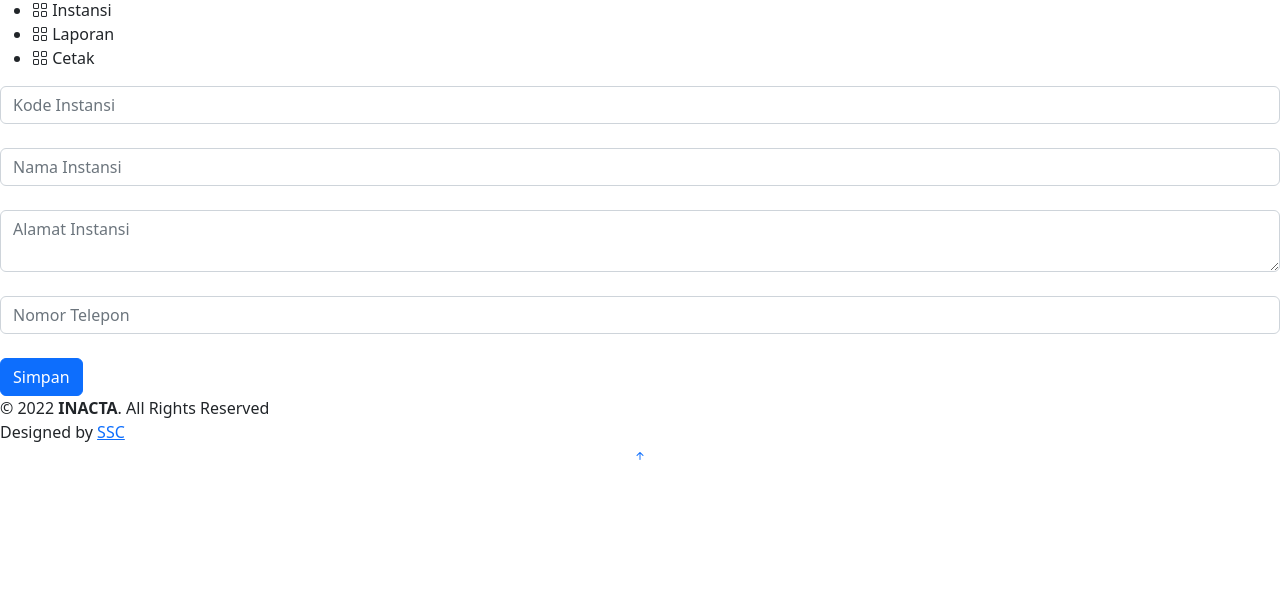
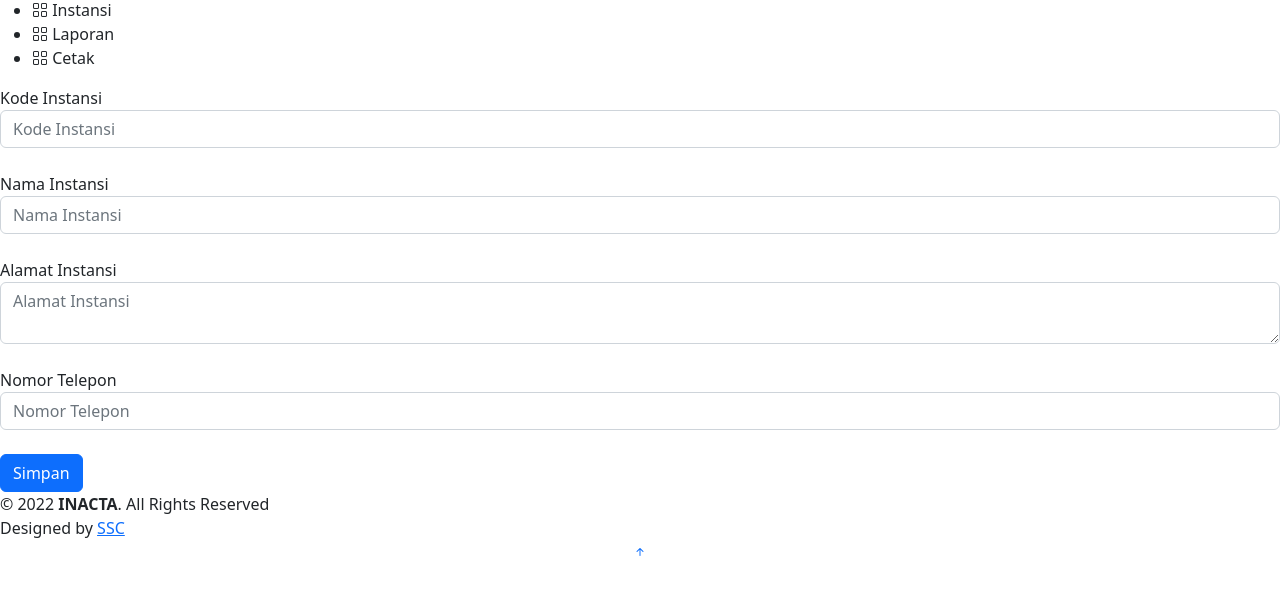
Before and after one commit to MohamadArdias/koperasi, a CodeIgniter app: page /koperasi/index.php/instansi/tambah in a window 1280 px wide. Shown: the part 130-725 px from the top of the page. Run offline with CodeIgniter, Linux system fonts and the light colour scheme; some libraries are stand-ins or nearby versions.

Commit message:
update tambah Instansi

```diff
--- a/application/views/instansi/index.php
+++ b/application/views/instansi/index.php
@@ -9,7 +9,7 @@ $this->load->view('templates/sidebar');
             <div class="row mt-3">
                 <div class="col-md-6">
                     <div class="alert alert-success alert-dismissible fade show" role="alert">
-                        Data instansi <strong>berhasil</strong> <?= $this->session->flashdata('flash'); ?>
+                        Data Instansi <strong>Berhasil</strong> <?= $this->session->flashdata('flash'); ?>
                     </div>
                 </div>
             </div>
@@ -18,8 +18,8 @@ $this->load->view('templates/sidebar');
         <div class="mt-3">
             <a href="<?= base_url(); ?>index.php/Instansi/tambah" class="btn btn-primary">Tambah Instansi</a>
         </div>
-        <table class="table">
-            <thead>
+        <table class="table table-bordered mt-3">
+            <thead class="table-primary">
                 <tr>
                     <th>Kode Instansi</th>
                     <th>Nama Instansi</th>
--- a/application/views/instansi/tambah.php
+++ b/application/views/instansi/tambah.php
@@ -5,21 +5,49 @@ $this->load->view('templates/sidebar');
 
 
 <form action="" method="POST">
+    <label for="KODE_INS" class="">Kode Instansi</label>
     <input type="text" name="KODE_INS" class="form-control" id="KODE_INS" placeholder="Kode Instansi" /> <br>
     <small class="form-text text-danger"><?= form_error('KODE_INS'); ?></small>
 
+    <label for="NAMA_INS" class="">Nama Instansi</label>
     <input type="text" name="NAMA_INS" class="form-control" id="NAMA_INS" placeholder="Nama Instansi" /> <br>
     <small class="form-text text-danger"><?= form_error('NAMA_INS'); ?></small>
 
+    <label for="ALM_INS" class="">Alamat Instansi</label>
     <textarea class="form-control" name="ALM_INS" placeholder="Alamat Instansi"></textarea> <br>
     <small class="form-text text-danger"><?= form_error('ALM_INS'); ?></small>
 
+    <label for="TLP_INS" class="">Nomor Telepon</label>
     <input type="text" name="TLP_INS" class="form-control" id="TLP_INS" placeholder="Nomor Telepon" /> <br>
     <small class="form-text text-danger"><?= form_error('TLP_INS'); ?></small>
 
     <button type="submit" name="tambah" class="btn btn-primary">Simpan</button>
 </form>
+<!--
+<div class="card">
+    <form action="" method="POST">
+        <div class="card-body row mt-4">
+            <div class="form-group row mb-2">
+                <label for="KODE_INS" class="col-sm-2 text-end control-label col-form-label">Kode Instansi</label>
+                <div class="col-sm-9">
+                    <div class="input-group input-group-sm">
+                        <i class="bi-person-fill input-group-text"></i>
+                        <input type="text" name="KODE_INS" class="form-control" id="KODE_INS" placeholder="-" />
+                    </div>
+                    <small class="form-text text-danger"><?= form_error('KODE_INS'); ?></small>
+                </div>
+            </div>
 
+            <div class="form-group row mb-2">
+                <label for="nama" class="col-sm-2 text-end control-label col-form-label">Nama Instansi</label>
+                <div class="col-sm-9">
+                    <div class="input-group input-group-sm">
+                        <i class="bi-person-fill input-group-text"></i>
+                        <input type="text" name="NAMA_INS" class="form-control" id="NAMA_INS" placeholder="-" />
+                    </div>
+                    <small class="form-text text-danger"><?= form_error('NAMA_INS'); ?></small>
+                </div>
+            </div> -->
 
 
 <?php
```
